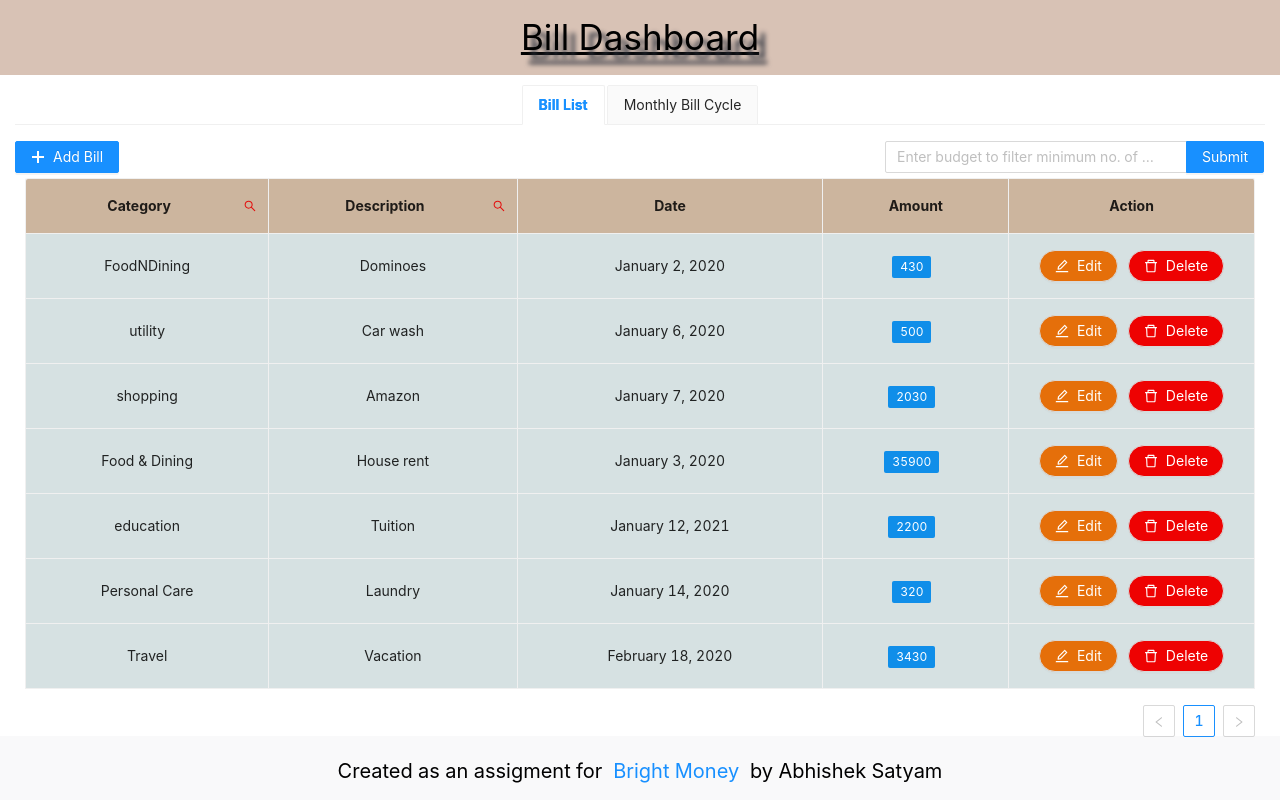
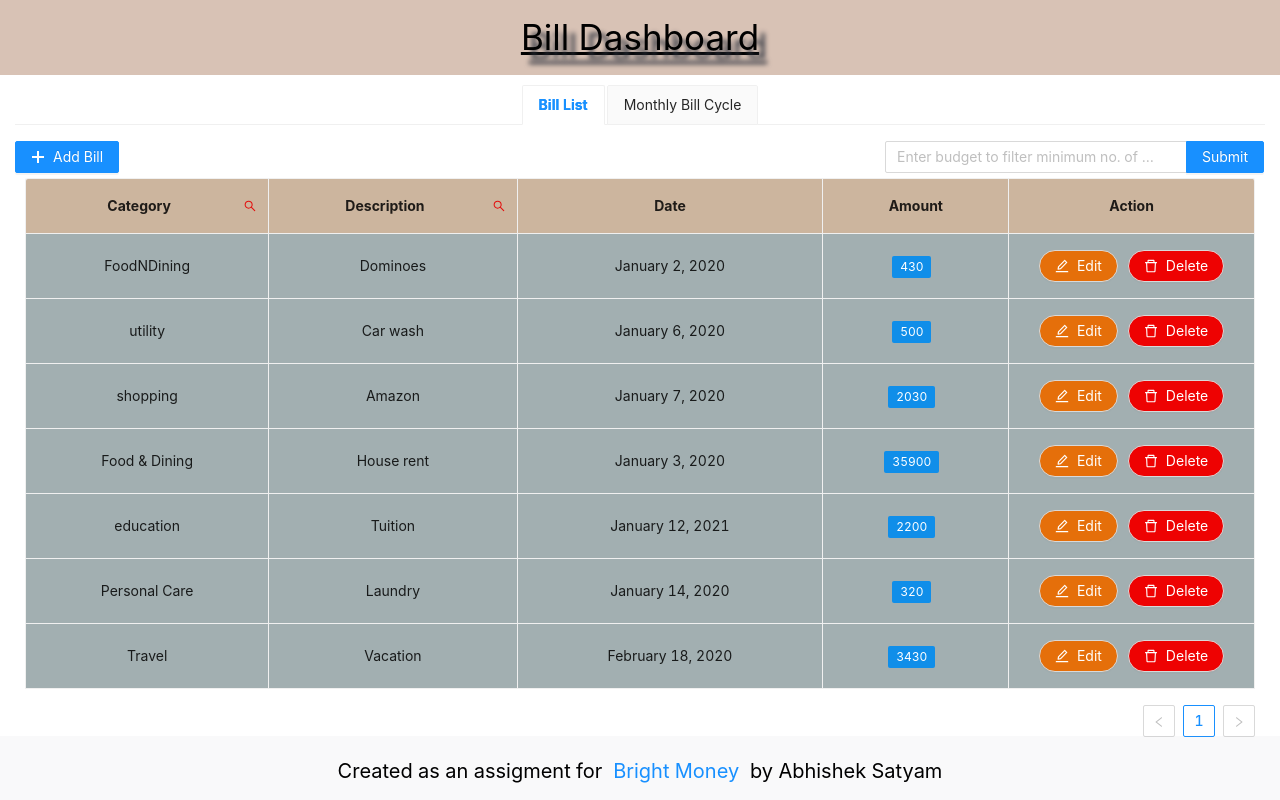
Before and after one commit to AbhishekSatyam96/bill-portal, a React (Create React App) app: page / in a window 1280 px wide. Built offline with nearby package versions, Linux system fonts and the light colour scheme.

Commit message:
cchange background color

```diff
--- a/src/components/BillList/index.css
+++ b/src/components/BillList/index.css
@@ -23,5 +23,5 @@
 }
 
 .ant-table-tbody > tr > td {
-    background-color: #d6e1e2;
+    background-color: #a2afb1;
 }
```
